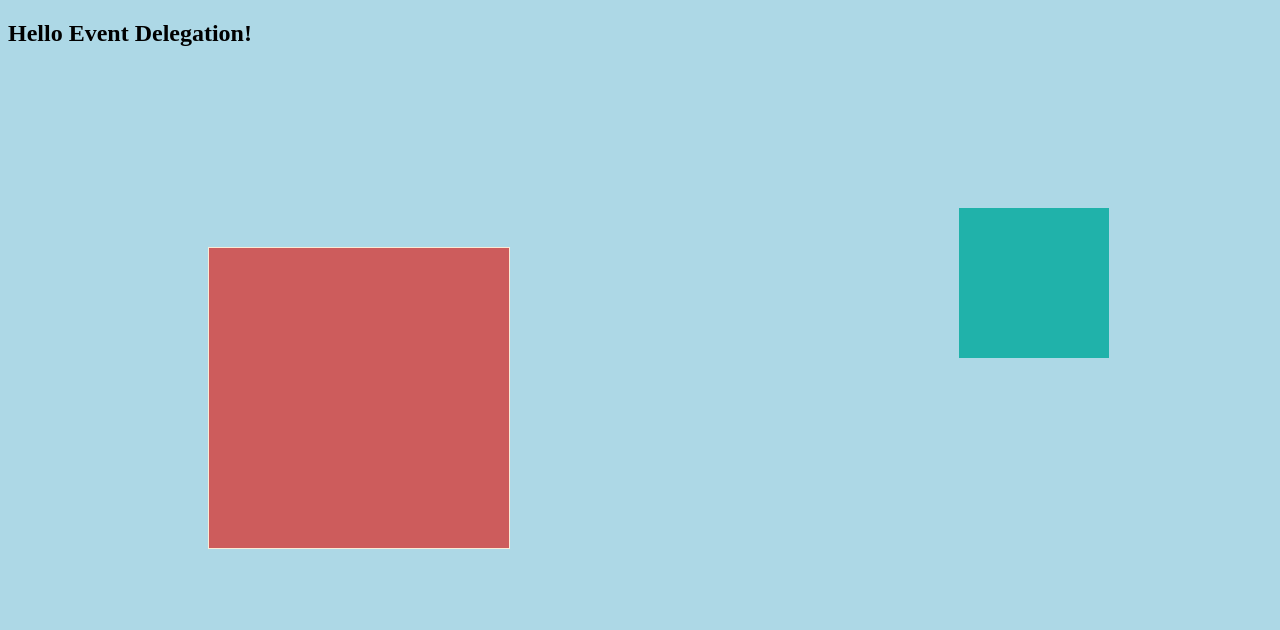
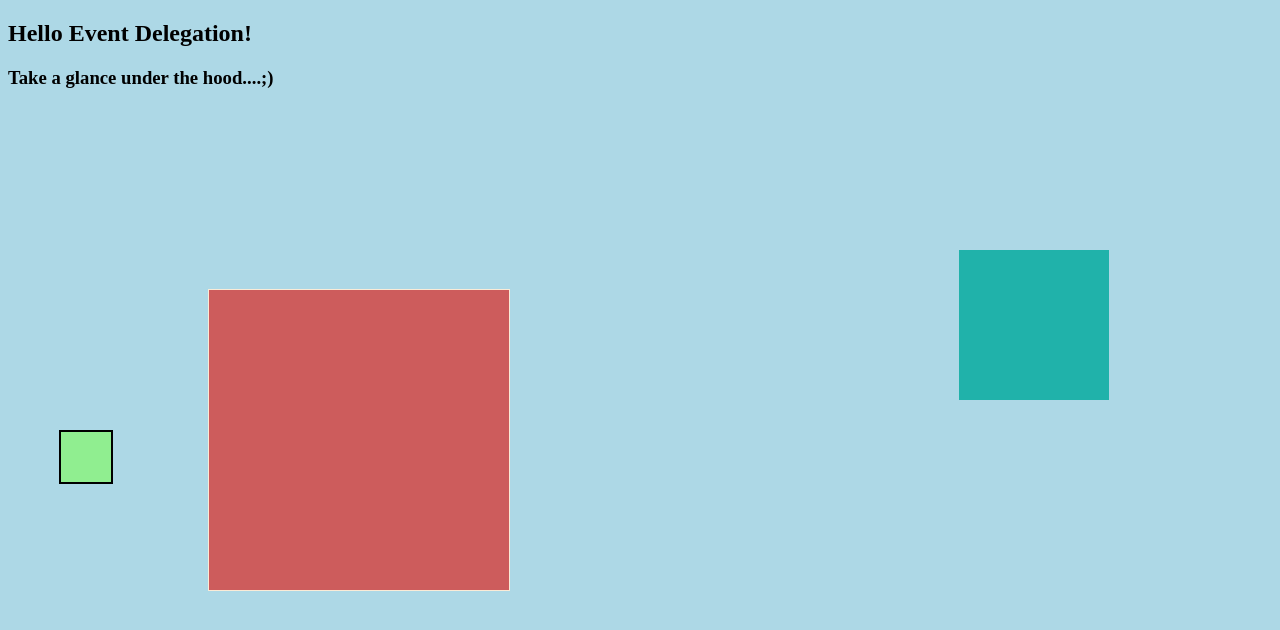
Before and after one commit to tothricsaj/javascriptLearnForMyself, a plain HTML site: page eventDelegation/index.html in a window 1280 px wide. Drawn offline with Linux system fonts and the light colour scheme.

Commit message:
more child

```diff
--- a/eventDelegation/index.html
+++ b/eventDelegation/index.html
@@ -7,9 +7,11 @@
 </head>
 <body>
     <h2>Hello Event Delegation!</h2>
+    <h3>Take a glance under the hood....;)</h3>
 
     <div class="parent">
-        <div class="child"></div>
+        <div class="child child-1"></div>
+        <div class="child child-2"></div>
     </div>
     <script type="text/javascript" src="script.js"></script>
 </body>
--- a/eventDelegation/script.js
+++ b/eventDelegation/script.js
@@ -2,6 +2,7 @@ console.log('Hello Event Delegation!');
 
 let el = document.querySelector('.parent');
 
+// add evnet-listener to the parent
 el.addEventListener('click', function () {
     console.log('%cClicked.....', 'background: orange; color: black; padding: 5px;');
 });
--- a/eventDelegation/style.css
+++ b/eventDelegation/style.css
@@ -12,10 +12,22 @@ html, body {
 }
 
 .parent .child {
+    position: absolute;
+}
+
+.child-1 {
     width: 150px;
     height: 150px;
     background-color: lightseagreen;
-    position: absolute;
     top: -40px;
     left: 250%;
 }
+
+.child-2 {
+    width: 50px;
+    height: 50px;
+    background-color: lightgreen;
+    top: 140px;
+    left: -50%;
+    border: 2px solid black;
+}
```
